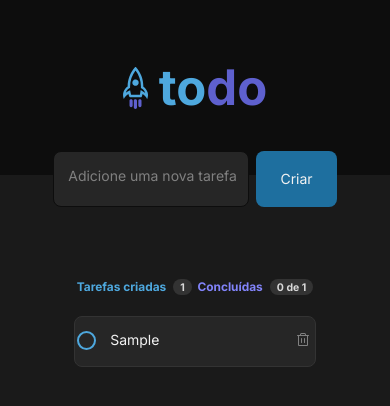
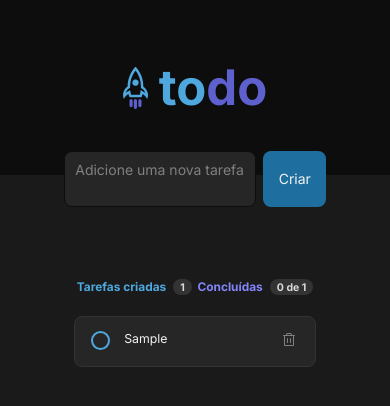
Before and after one commit to hevelinlima/todo-list, a React (Vite) app: page / in a window 390 px wide. Both pictures are taken after typing "Sample" into the empty fields and a click on the button "Criar". Shown: the top 406 px of the page. Built offline with nearby package versions, Linux system fonts and the light colour scheme.

Commit message:
responsividade pt. 3

```diff
--- a/src/components/List/Tasks.module.css
+++ b/src/components/List/Tasks.module.css
@@ -17,7 +17,6 @@
 .container {
   display: flex;
   justify-content: center;
-
   gap: 1rem;
 
   padding: 1rem 0;
@@ -86,8 +85,7 @@
 
 @media (max-width: 768px) {
   .taskText {
-    max-width: 12rem;
-    font-size: 1rem;
+    width: 10rem;
     overflow: hidden;
     word-wrap: break-word;
   }
--- a/src/components/TaskBar.module.css
+++ b/src/components/TaskBar.module.css
@@ -10,7 +10,6 @@
 
 .taskbarForm {
   height: 100%;
-
   display: flex;
   flex-direction: row;
 
@@ -75,6 +74,10 @@
   .taskbarForm textarea {
     max-width: 40rem;
     width: auto;
+    padding: 0.6rem 0 0 0.75rem;
+  }
+  .taskbarForm button[type="submit"] {
+    width: 4.5rem;
   }
   .taskbarForm button[type="submit"] > span {
     display: none;
```
